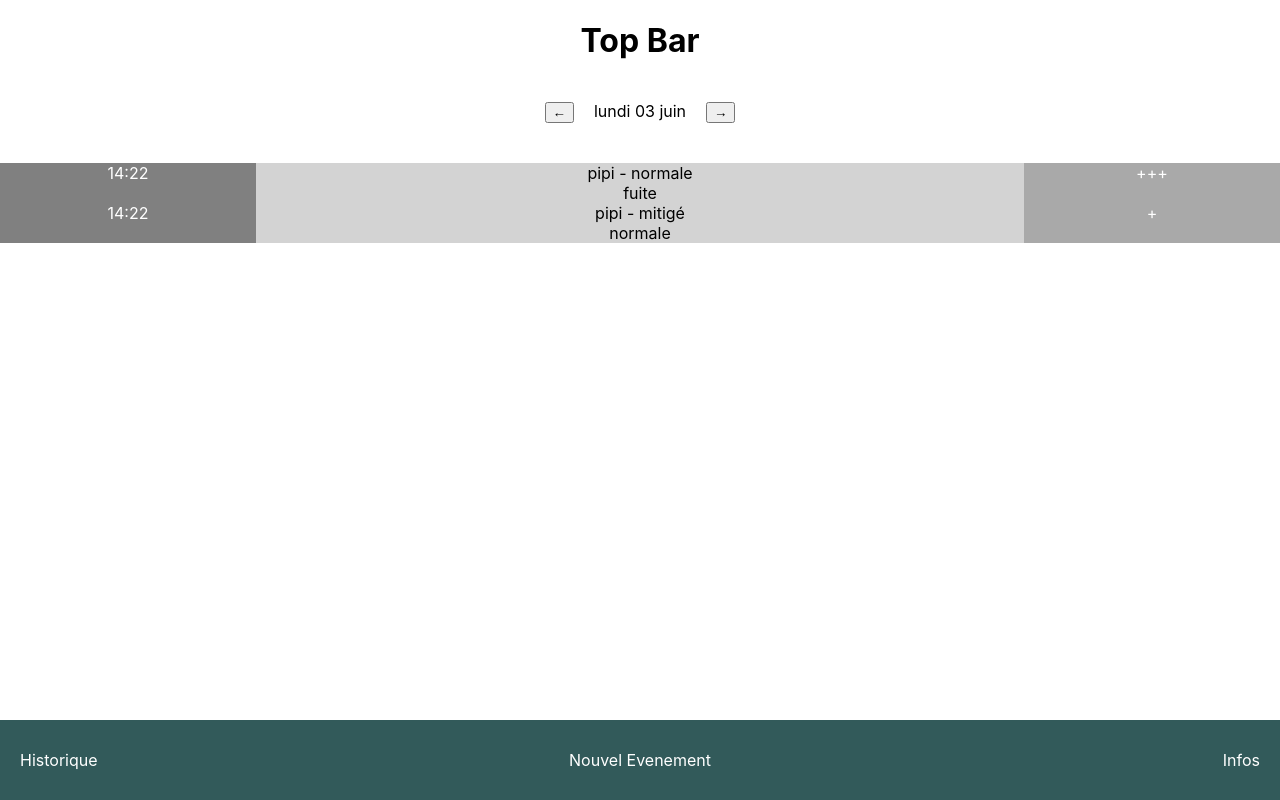
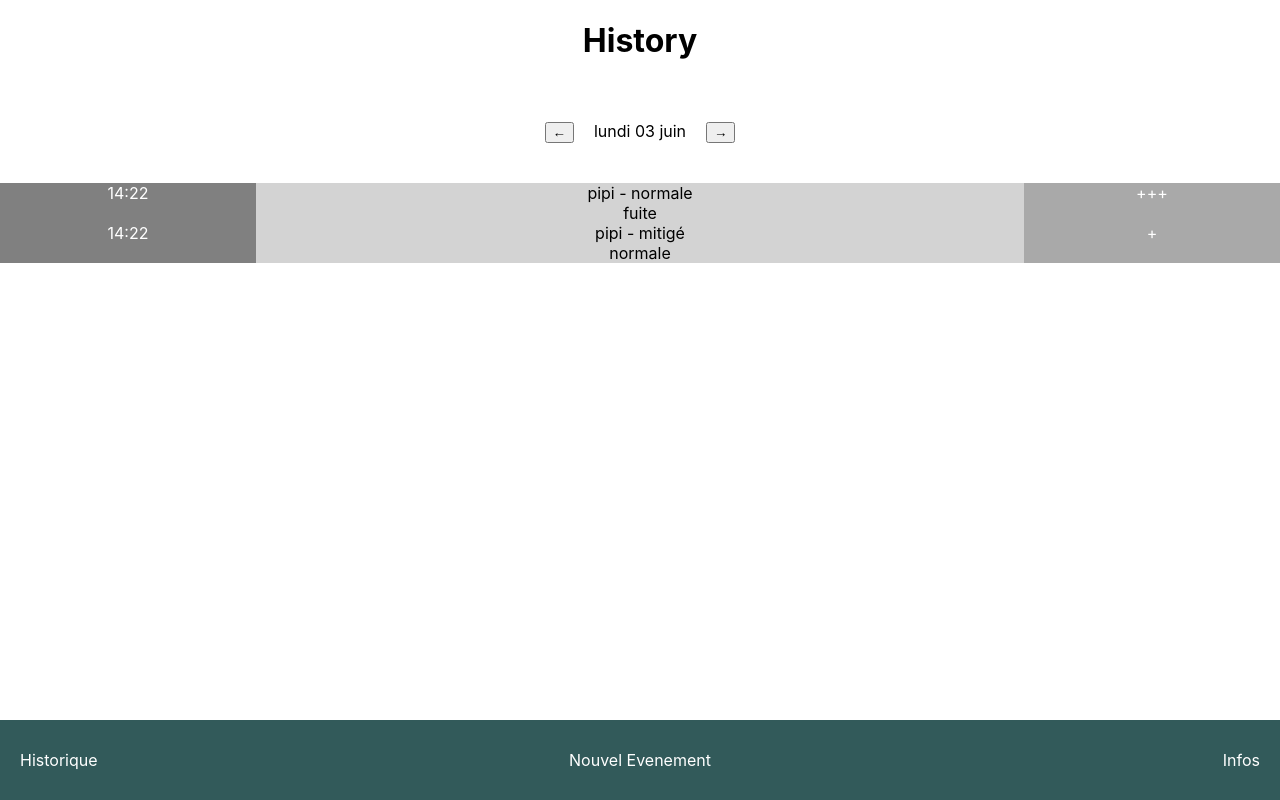
Before and after one commit to FlorianGardy/up-day-mobile, a React (Create React App) app: page /history in a window 1280 px wide. Built offline with nearby package versions, Linux system fonts and the light colour scheme.

Commit message:
Adding top bar

```diff
--- a/src/pages/History.page.jsx
+++ b/src/pages/History.page.jsx
@@ -5,6 +5,7 @@ import { events } from "../data";
 import EventRow from "../components/EventRow.jsx";
 import Navbar from "../components/Navbar";
 import HistoryDateSelection from "../components/HistoryDateSelection";
+import TopBar from "../components/TopBar";
 
 const History = () => {
   moment.suppressDeprecationWarnings = true; // supress moment warning due to date format
@@ -22,7 +23,11 @@ const History = () => {
 
   return (
     <div>
-      <h1>Top Bar</h1> {/* To be replaced by "TopBar" component */}
+      <TopBar
+        title="History"
+        leftButtonInfo={{ isVisible: false }}
+        rightButtonInfo={{ isVisible: false }}
+      />
       <HistoryDateSelection
         date={uniqueDates[dateIndex]}
         rightButtonOnClick={() =>
```
